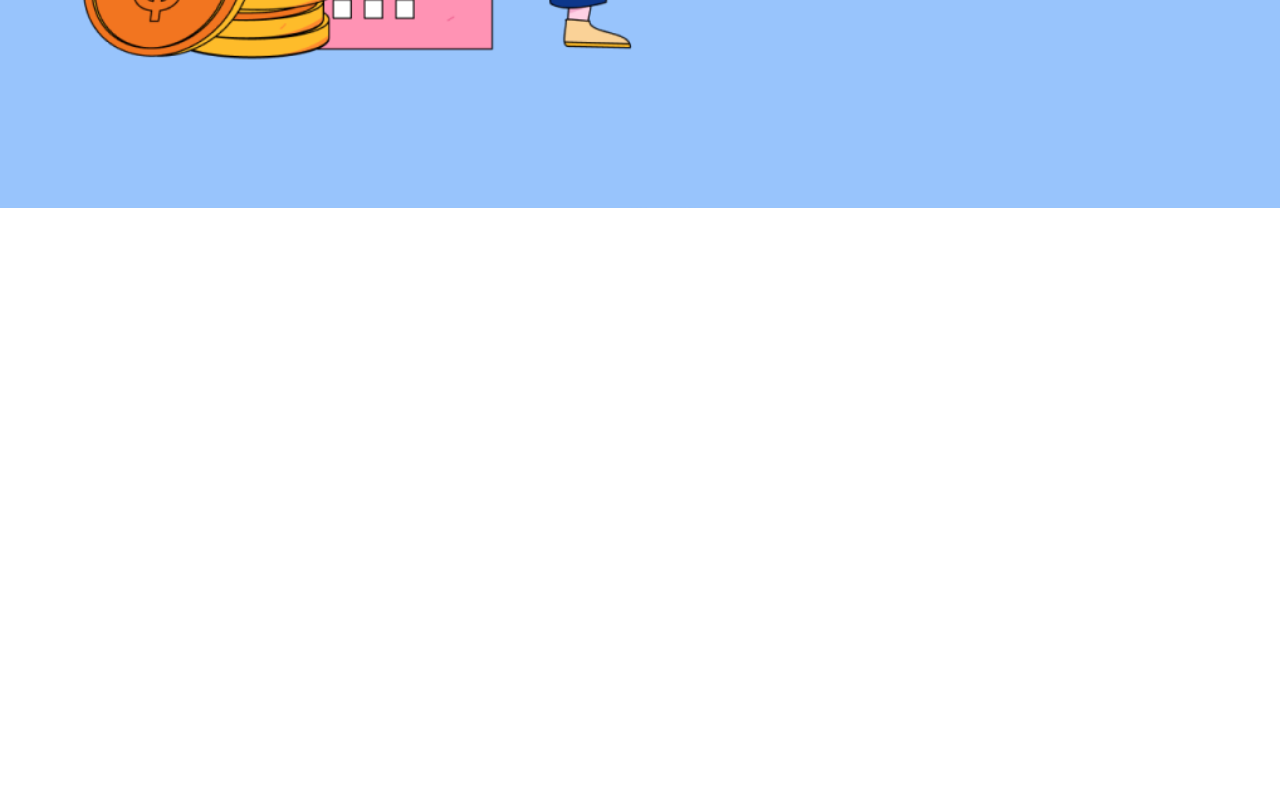
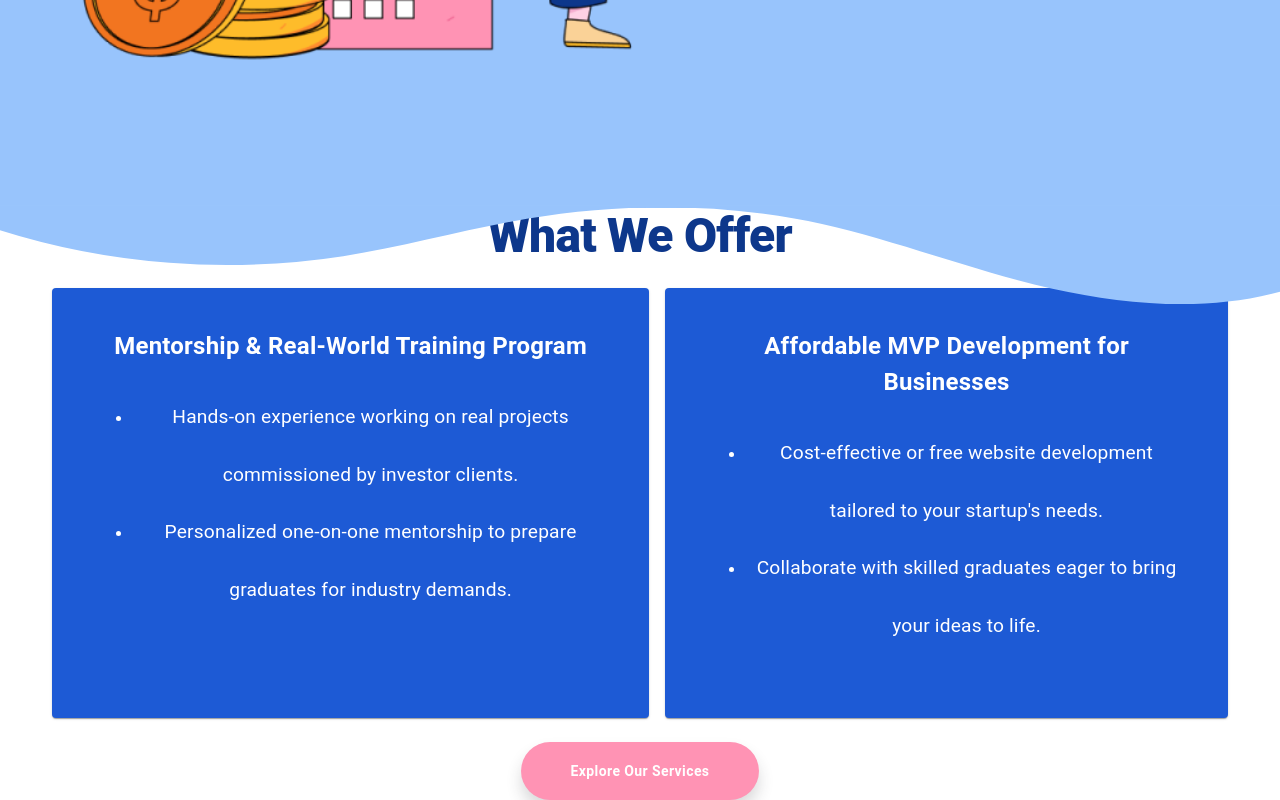
Before and after one commit to Mentra-Inc/mentra-next, a Next.js app: page / in a window 1280 px wide. Shown: the part 592-1392 px from the top of the page. Before the commit the page ends 800 px from the top, so only its background shows below. Built offline with nearby package versions, Linux system fonts and the light colour scheme.

Commit message:
Implement Our Products

```diff
--- /dev/null
+++ b/components/OurProducts.tsx
@@ -0,0 +1,39 @@
+import { Container, Stack } from "@mui/material";
+import Heading from "./Heading";
+import productData from "@/lib/productData";
+import ProductCard from "./ProductCard";
+import CustomButton from "./CustomButton";
+
+export type ProductListItem = {
+    id: string,
+    text: string
+};
+
+export type ProductCardProps = {
+    id: string;
+    cardTitle: string;
+    listItems: ProductListItem[];
+};
+
+export default function OurProducts() {
+    return (
+        <Container id="services">
+            <Stack spacing={6} alignItems="center" textAlign="center">
+                <Heading title="What We Offer" />
+
+                <Stack
+                    spacing={4}
+                    direction={{ sm: 'column', md: 'row' }}
+                    >
+                    {productData.map(({ id, cardTitle, listItems }: ProductCardProps) => (
+                        <ProductCard key={id} cardTitle={cardTitle} listItems={listItems} />
+                    ))}
+                </Stack>
+
+                <CustomButton>
+                    Explore Our Services
+                </CustomButton>
+            </Stack>
+        </Container>
+    );
+}
--- /dev/null
+++ b/components/ProductCard.tsx
@@ -0,0 +1,56 @@
+import { ProductCardProps, ProductListItem } from "./OurProducts";
+import { Card, CardContent, Typography, useTheme } from "@mui/material";
+
+export default function ProductCard({ cardTitle, listItems } : Omit<ProductCardProps, 'id'>) {
+    const theme = useTheme();
+
+    return (
+        <Card
+            sx={{
+                maxWidth: 575,
+                backgroundColor: theme.palette.secondary.main,
+                p: 6,
+                my: 2
+            }}
+        >
+            <CardContent
+                sx={{
+                    display: "flex",
+                    flexDirection: "column",
+                    alignItems: "center",
+                    gap: 2
+                }}
+            >
+                <Typography
+                    variant="body1"
+                    sx={{
+                        fontWeight: "bold",
+                        color: "white",
+                        textAlign: "center",
+                        fontSize: "1.5em"
+                    }}
+                >
+                    {cardTitle}
+                </Typography>
+
+                <ul style={{ listStyleType: "disc", color: "white" }}>
+                    {listItems.map(({ id, text } : ProductListItem) => (
+                        <li key={id}>
+                            <Typography
+                                variant="body1"
+                                sx={{
+                                    color: "white",
+                                    textAlign: "center",
+                                    fontSize: "1.2em",
+                                    lineHeight: 3
+                                }}
+                            >
+                                {text}
+                            </Typography>
+                        </li>
+                    ))}
+                </ul>
+            </CardContent>
+        </Card>
+    );
+}
--- a/pages/index.tsx
+++ b/pages/index.tsx
@@ -1,4 +1,5 @@
 import Hero from '@/components/Hero';
+import OurProducts from '@/components/OurProducts';
 import theme from '@/theme/theme';
 import { ThemeProvider } from '@mui/material';
 
@@ -7,6 +8,7 @@ export default function Home() {
     <ThemeProvider theme={theme}>
       <main style={{ overflow: 'hidden' }}>
         <Hero />
+        <OurProducts />
       </main>
     </ThemeProvider>
   )
```
